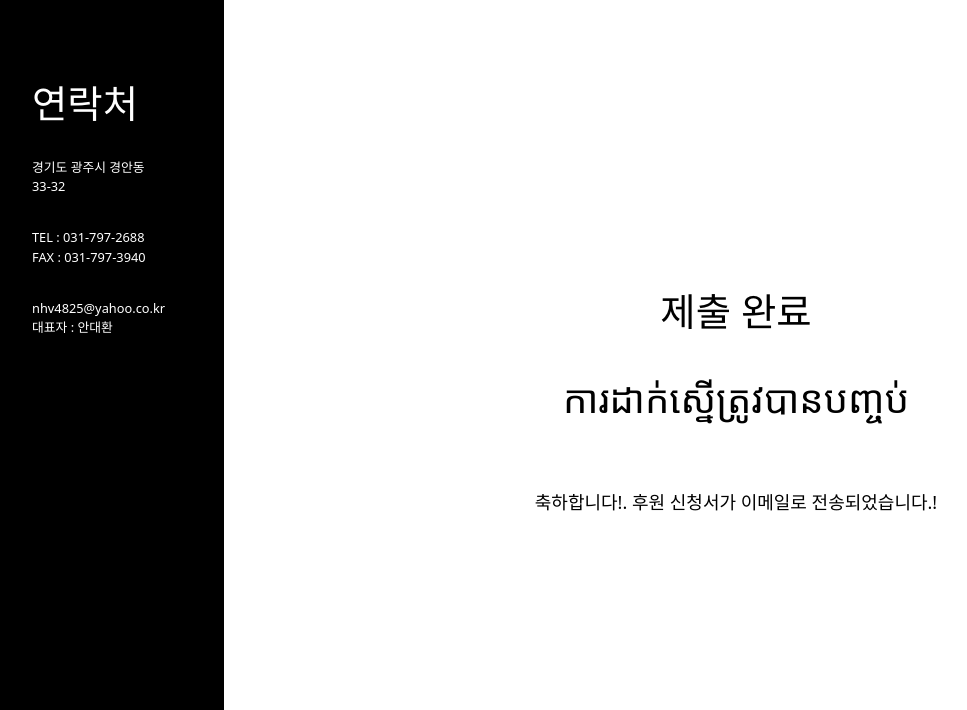
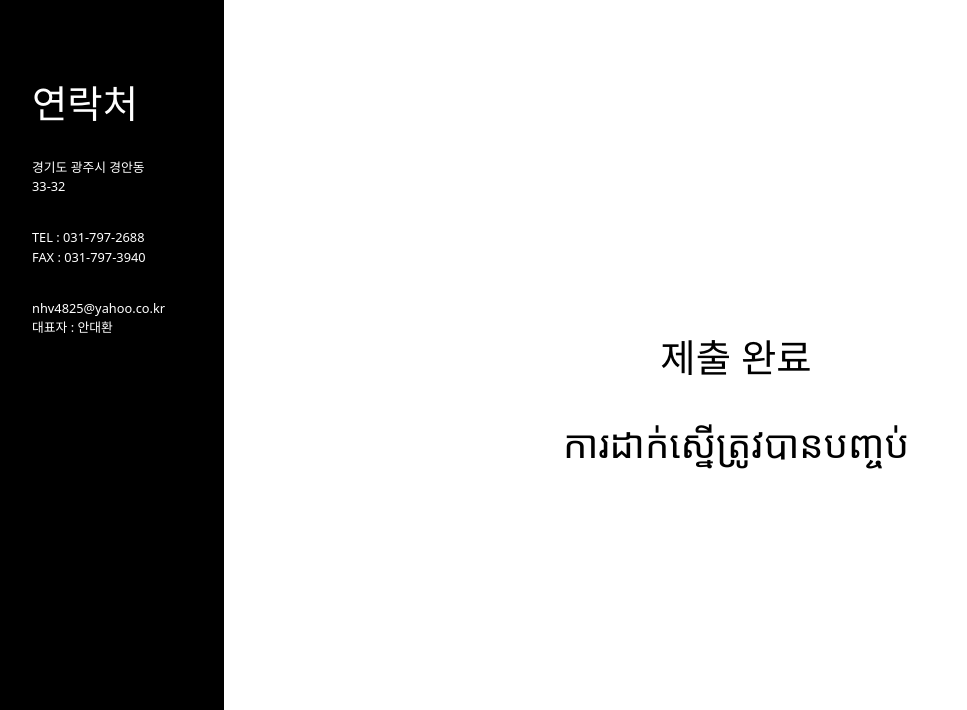
Before and after one commit to ckim48/audo_debit, a Flask app: page /success in a window 1280 px wide. Shown: the top 710 px of the page, without its empty margins (32-999 px from the left). Run offline with Flask 3, Linux system fonts and the light colour scheme.

Commit message:
Add files via upload

```diff
--- a/templates/success.html
+++ b/templates/success.html
@@ -348,7 +348,7 @@
         <div class="success text-center align-item-center">
             <h1>제출 완료</h1>
             <h1>ការដាក់ស្នើត្រូវបានបញ្ចប់</h1>
-                        <p class="mt-5">축하합니다!. 후원 신청서가 이메일로 전송되었습니다.!</p>
+                        <!-- <p class="mt-5">축하합니다!. 후원 신청서가 이메일로 전송되었습니다.!</p> -->
         </div>
     </section>
 <script src="https://cdn.jsdelivr.net/npm/bootstrap@5.3.2/dist/js/bootstrap.bundle.min.js" integrity="sha384-C6RzsynM9kWDrMNeT87bh95OGNyZPhcTNXj1NW7RuBCsyN/o0jlpcV8Qyq46cDfL" crossorigin="anonymous"></script>
```
